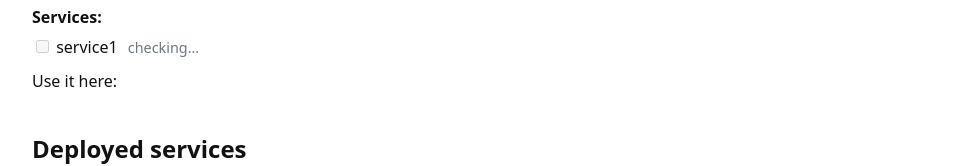
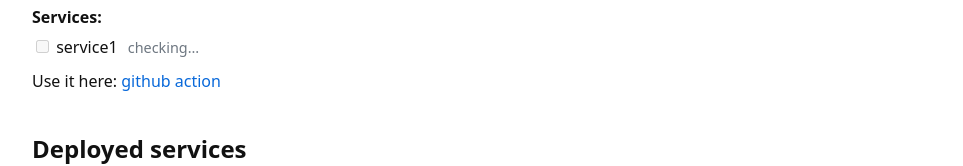
Before and after one commit to Danylo-Sukhorukov/dashboard, a website: page index.html in a window 1280 px wide. Shown: the part 235-401 px from the top of the page, without its empty margins (16-979 px from the left). Drawn offline with Linux system fonts and the light colour scheme; no server answers.

Commit message:
Update link text for GitHub action

```diff
--- a/index.html
+++ b/index.html
@@ -114,7 +114,7 @@
   <div id="finalString" style="margin-top: 12px;"></div>
 
   <div>
-    Use it here: <a href='https://github.com/Danylo-Sukhorukov/dashboard/actions/workflows/create-pull-requests.yml'></a>
+    Use it here: <a href='https://github.com/Danylo-Sukhorukov/dashboard/actions/workflows/create-pull-requests.yml'>github action</a>
   </div>
 </section>
 
```
